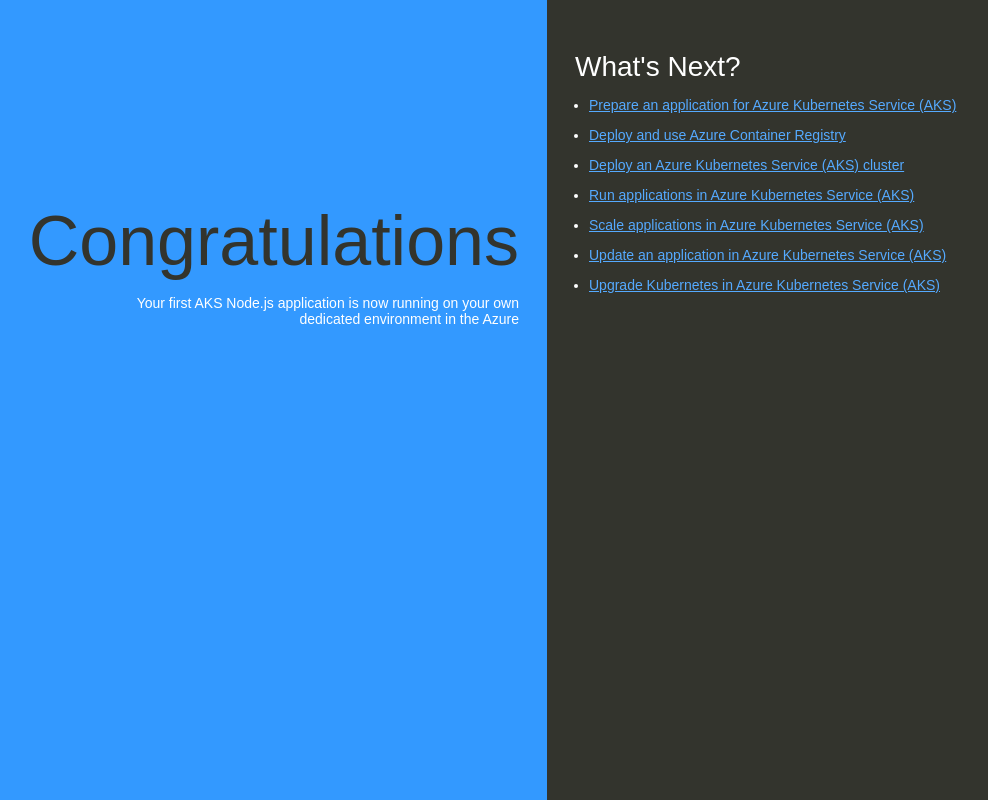
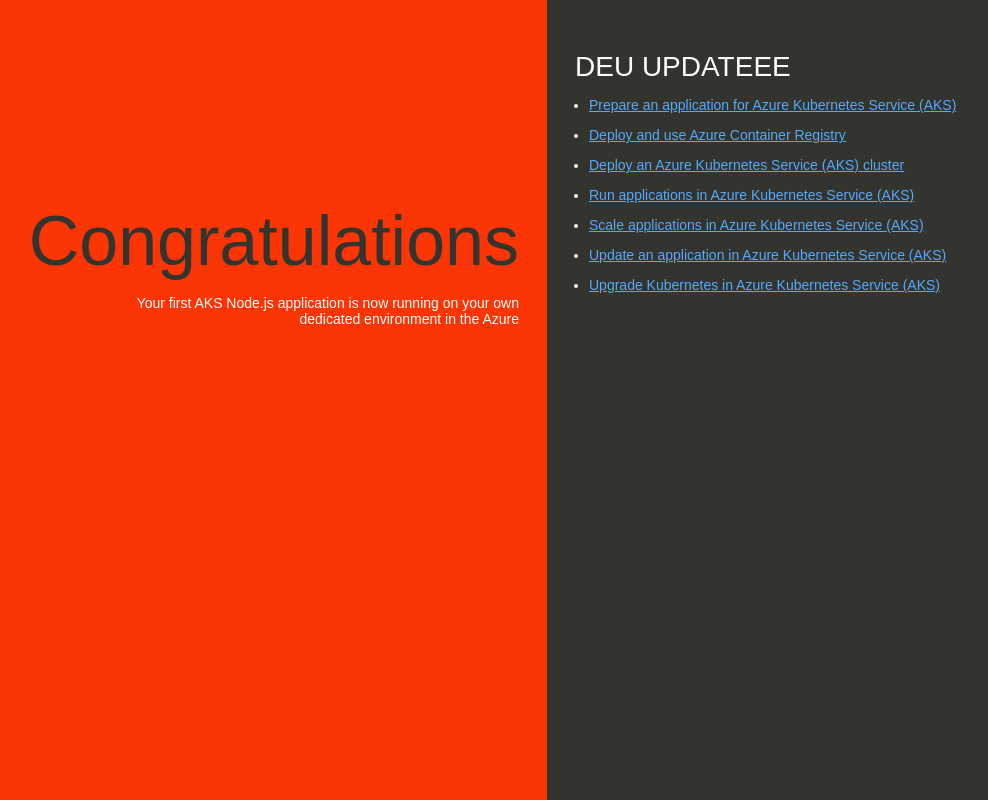
Before and after one commit to phgeraldeli/PipelineScriptsBackendProject, a website: page index.html in a window 1280 px wide. Shown: the whole page, without its empty margins (93-1081 px from the left). Drawn offline with Linux system fonts and the light colour scheme.

Commit message:
Atualizando pagina inicial

```diff
--- a/index.html
+++ b/index.html
@@ -35,7 +35,7 @@
 
         text-align: right;
         padding-top: 11em;
-        background-color: #3399FF;
+        background-color: #fc3504;
 
       }
       .textColumn p {
@@ -95,7 +95,7 @@
       <p>Your first AKS Node.js application is now running on your own dedicated environment in the Azure</p>
     </div>
     <div class="linksColumn">
-      <h2>What's Next?</h2>
+      <h2>DEU UPDATEEE</h2>
       <ul>
         <li><a href="https://docs.microsoft.com/en-us/azure/aks/tutorial-kubernetes-prepare-app">Prepare an application for Azure Kubernetes Service (AKS)</a></li>
         <li><a href="https://docs.microsoft.com/en-us/azure/aks/tutorial-kubernetes-prepare-acr">Deploy and use Azure Container Registry</a></li>
```
